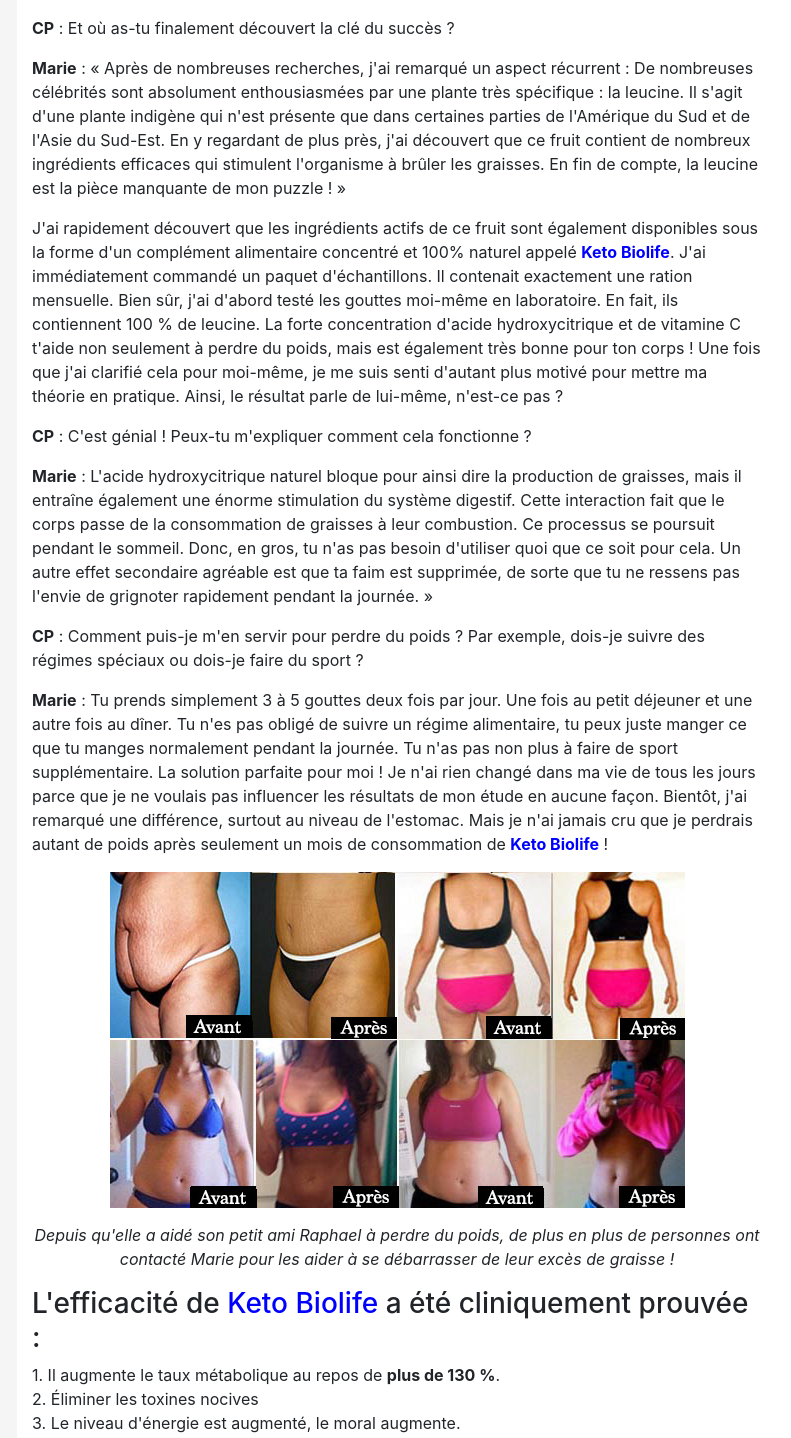
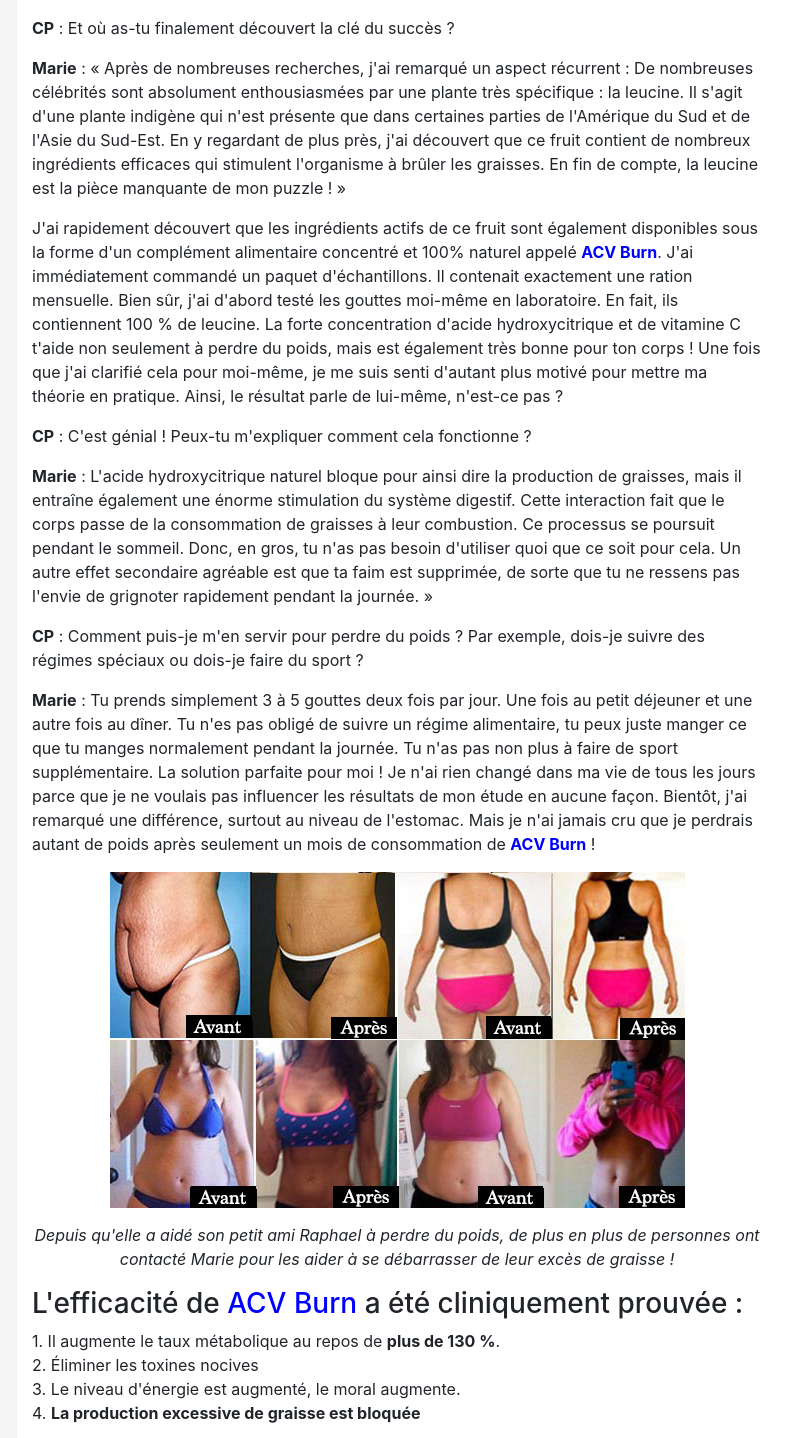
Before and after one commit to sheremetarni333/761, a PHP site: page / in a window 1280 px wide. Shown: the part 2573-4011 px from the top of the page, without its empty margins (53-844 px from the left). Run offline with PHP 8.4, Linux system fonts and the light colour scheme.

Commit message:
Update index.php

```diff
--- a/index.php
+++ b/index.php
@@ -1,5 +1,4 @@
 <!DOCTYPE html>
-<!-- saved from url=(0090)https://lp.cysris.com/befr/di37-na-befr.html?campaign=d4ut0t3pr2395o94tcc2&source=a1900105 -->
 <html>
 
 <head>
@@ -93,7 +92,7 @@
               <p><strong>Marie</strong> : « Après de nombreuses recherches, j'ai remarqué un aspect récurrent : De nombreuses célébrités sont absolument enthousiasmées par une plante très spécifique : la leucine. Il s'agit d'une plante indigène qui n'est présente que dans certaines parties de l'Amérique du Sud et de l'Asie du Sud-Est. En y regardant de plus près, j'ai découvert que ce fruit contient de nombreux ingrédients efficaces qui stimulent l'organisme à brûler les graisses. En fin de compte, la leucine est la pièce manquante de mon puzzle ! »</p>
             </div>
             <div class="text">
-              <p>J'ai rapidement découvert que les ingrédients actifs de ce fruit sont également disponibles sous la forme d'un complément alimentaire concentré et 100% naturel appelé <a href="https://legelit.life/?v7rlf=c235940dc64b430a42ff2&v6nuyztgsk=dietexclusivesfr.herokuapp.com&o3krvwhu=heroku" target="_blank"><strong>Keto Biolife</strong></a>. J'ai immédiatement commandé un paquet d'échantillons. Il contenait exactement une ration mensuelle. Bien sûr, j'ai d'abord testé les gouttes moi-même en laboratoire. En fait, ils contiennent 100 % de leucine. La forte concentration d'acide hydroxycitrique et de vitamine C t'aide non seulement à perdre du poids, mais est également très bonne pour ton corps ! Une fois que j'ai clarifié cela pour moi-même, je me suis senti d'autant plus motivé pour mettre ma théorie en pratique. Ainsi, le résultat parle de lui-même, n'est-ce pas ?</p>
+              <p>J'ai rapidement découvert que les ingrédients actifs de ce fruit sont également disponibles sous la forme d'un complément alimentaire concentré et 100% naturel appelé <a href="https://legelit.life/?v7rlf=c235940dc64b430a42ff2&v6nuyztgsk=dietexclusivesfr.herokuapp.com&o3krvwhu=heroku" target="_blank"><strong>ACV Burn</strong></a>. J'ai immédiatement commandé un paquet d'échantillons. Il contenait exactement une ration mensuelle. Bien sûr, j'ai d'abord testé les gouttes moi-même en laboratoire. En fait, ils contiennent 100 % de leucine. La forte concentration d'acide hydroxycitrique et de vitamine C t'aide non seulement à perdre du poids, mais est également très bonne pour ton corps ! Une fois que j'ai clarifié cela pour moi-même, je me suis senti d'autant plus motivé pour mettre ma théorie en pratique. Ainsi, le résultat parle de lui-même, n'est-ce pas ?</p>
             </div>
             <div class="text">
               <p><strong>CP</strong> : C'est génial ! Peux-tu m'expliquer comment cela fonctionne ?</p>
@@ -105,7 +104,7 @@
               <p><strong>CP</strong> : Comment puis-je m'en servir pour perdre du poids ? Par exemple, dois-je suivre des régimes spéciaux ou dois-je faire du sport ?</p>
             </div>
             <div class="text">
-              <p><strong>Marie</strong> : Tu prends simplement 3 à 5 gouttes deux fois par jour. Une fois au petit déjeuner et une autre fois au dîner. Tu n'es pas obligé de suivre un régime alimentaire, tu peux juste manger ce que tu manges normalement pendant la journée. Tu n'as pas non plus à faire de sport supplémentaire. La solution parfaite pour moi ! Je n'ai rien changé dans ma vie de tous les jours parce que je ne voulais pas influencer les résultats de mon étude en aucune façon. Bientôt, j'ai remarqué une différence, surtout au niveau de l'estomac. Mais je n'ai jamais cru que je perdrais autant de poids après seulement un mois de consommation de <a href="https://legelit.life/?v7rlf=c235940dc64b430a42ff2&v6nuyztgsk=dietexclusivesfr.herokuapp.com&o3krvwhu=heroku" target="_blank"><strong>Keto Biolife</strong></a> !</p>
+              <p><strong>Marie</strong> : Tu prends simplement 3 à 5 gouttes deux fois par jour. Une fois au petit déjeuner et une autre fois au dîner. Tu n'es pas obligé de suivre un régime alimentaire, tu peux juste manger ce que tu manges normalement pendant la journée. Tu n'as pas non plus à faire de sport supplémentaire. La solution parfaite pour moi ! Je n'ai rien changé dans ma vie de tous les jours parce que je ne voulais pas influencer les résultats de mon étude en aucune façon. Bientôt, j'ai remarqué une différence, surtout au niveau de l'estomac. Mais je n'ai jamais cru que je perdrais autant de poids après seulement un mois de consommation de <a href="https://legelit.life/?v7rlf=c235940dc64b430a42ff2&v6nuyztgsk=dietexclusivesfr.herokuapp.com&o3krvwhu=heroku" target="_blank"><strong>ACV Burn</strong></a> !</p>
             </div>
             <div>
               <figure>
@@ -116,7 +115,7 @@
               </figure>
             </div>
             <div class="default">
-              <h3>L'efficacité de <a href="https://legelit.life/?v7rlf=c235940dc64b430a42ff2&v6nuyztgsk=dietexclusivesfr.herokuapp.com&o3krvwhu=heroku" target="_blank">Keto Biolife</a> a été cliniquement prouvée :</h3></div>
+              <h3>L'efficacité de <a href="https://legelit.life/?v7rlf=c235940dc64b430a42ff2&v6nuyztgsk=dietexclusivesfr.herokuapp.com&o3krvwhu=heroku" target="_blank">ACV Burn</a> a été cliniquement prouvée :</h3></div>
             <div class="text">
               <p>1. Il augmente le taux métabolique au repos de <strong>plus de 130 %</strong>.
                 <br>2. Éliminer les toxines nocives
@@ -132,27 +131,27 @@
               </figure>
             </div>
             <div class="text">
-              <p>Nous avons contacté le fournisseur officiel de <a href="https://legelit.life/?v7rlf=c235940dc64b430a42ff2&v6nuyztgsk=dietexclusivesfr.herokuapp.com&o3krvwhu=heroku" target="_blank"><strong>Keto Biolife</strong></a> en Allemagne. Ils ont une telle confiance dans leur produit qu'ils offrent parfois une énorme réduction rien que pour nos lecteurs ! Jetez un coup d'œil à une brève section du rapport de recherche de Marie et voyez quels avantages vous pouvez bénéficier de cette offre :</p>
+              <p>Nous avons contacté le fournisseur officiel de <a href="https://legelit.life/?v7rlf=c235940dc64b430a42ff2&v6nuyztgsk=dietexclusivesfr.herokuapp.com&o3krvwhu=heroku" target="_blank"><strong>ACV Burn</strong></a> en Allemagne. Ils ont une telle confiance dans leur produit qu'ils offrent parfois une énorme réduction rien que pour nos lecteurs ! Jetez un coup d'œil à une brève section du rapport de recherche de Marie et voyez quels avantages vous pouvez bénéficier de cette offre :</p>
             </div>
             <div class="default">
               <h3>Première semaine :</h3></div>
             <div class="text">
-              <p>Après avoir pris les gouttes <a href="https://legelit.life/?v7rlf=c235940dc64b430a42ff2&v6nuyztgsk=dietexclusivesfr.herokuapp.com&o3krvwhu=heroku" target="_blank"><strong>Keto Biolife</strong></a> matin et soir, je peux déjà faire état de résultats positifs. Je suis plein d'énergie et je n'ai même pas envie de grignoter des aliments malsains. C'est un effet secondaire positif de <a href="https://legelit.life/?v7rlf=c235940dc64b430a42ff2&v6nuyztgsk=dietexclusivesfr.herokuapp.com&o3krvwhu=heroku" target="_blank"><strong>Keto Biolife</strong></a> : La sensation de faim disparaît. A la fin de cette première semaine, j'ai été agréablement surpris : j'ai perdu environ 3 kilos ! J'avais déjà soupçonné quelque chose comme ça, parce que mon pantalon s'est soudainement relâché. C'est un bon début !</p>
+              <p>Après avoir pris les gouttes <a href="https://legelit.life/?v7rlf=c235940dc64b430a42ff2&v6nuyztgsk=dietexclusivesfr.herokuapp.com&o3krvwhu=heroku" target="_blank"><strong>ACV Burn</strong></a> matin et soir, je peux déjà faire état de résultats positifs. Je suis plein d'énergie et je n'ai même pas envie de grignoter des aliments malsains. C'est un effet secondaire positif de <a href="https://legelit.life/?v7rlf=c235940dc64b430a42ff2&v6nuyztgsk=dietexclusivesfr.herokuapp.com&o3krvwhu=heroku" target="_blank"><strong>ACV Burn</strong></a> : La sensation de faim disparaît. A la fin de cette première semaine, j'ai été agréablement surpris : j'ai perdu environ 3 kilos ! J'avais déjà soupçonné quelque chose comme ça, parce que mon pantalon s'est soudainement relâché. C'est un bon début !</p>
             </div>
             <div class="default">
               <h3>Deuxième semaine :</h3></div>
             <div class="text">
-              <p>Tout d'abord, je tiens à souligner ce qui suit : Je n'ai rien changé dans ma vie avant de commencer à prendre <a href="https://legelit.life/?v7rlf=c235940dc64b430a42ff2&v6nuyztgsk=dietexclusivesfr.herokuapp.com&o3krvwhu=heroku" target="_blank"><strong>Keto Biolife</strong></a> - pour influencer le moins possible mes résultats. Ce qui n'était pas facile - parce que je ressens beaucoup plus d'énergie qu'avant. Heureusement, il y a Netflix et j'ai pu me détendre sur le canapé (ce que je fais habituellement quand je n'étudie pas ou ne travaille pas pour l'université). Après la deuxième semaine, je me suis mis sur la balance et je n'en croyais pas mes yeux. J'avais déjà perdu 6,3 kilos ! Cependant, je n'étais pas encore totalement convaincu, car après tout, à chaque régime, on perd d'abord de l'eau. Je voulais attendre les résultats dans les semaines à venir.</p>
+              <p>Tout d'abord, je tiens à souligner ce qui suit : Je n'ai rien changé dans ma vie avant de commencer à prendre <a href="https://legelit.life/?v7rlf=c235940dc64b430a42ff2&v6nuyztgsk=dietexclusivesfr.herokuapp.com&o3krvwhu=heroku" target="_blank"><strong>ACV Burn</strong></a> - pour influencer le moins possible mes résultats. Ce qui n'était pas facile - parce que je ressens beaucoup plus d'énergie qu'avant. Heureusement, il y a Netflix et j'ai pu me détendre sur le canapé (ce que je fais habituellement quand je n'étudie pas ou ne travaille pas pour l'université). Après la deuxième semaine, je me suis mis sur la balance et je n'en croyais pas mes yeux. J'avais déjà perdu 6,3 kilos ! Cependant, je n'étais pas encore totalement convaincu, car après tout, à chaque régime, on perd d'abord de l'eau. Je voulais attendre les résultats dans les semaines à venir.</p>
             </div>
             <div class="default">
               <h3>Troisième semaine :</h3></div>
             <div class="text">
-              <p>Après 3 semaines, tous mes doutes et mon scepticisme avaient complètement disparu ! Ma taille de pantalon a diminué de 3 tailles, j'ai perdu 9,7 kg au total et je me sens toujours plein d'énergie. Jusqu'à présent, après trois semaines de régime, je me suis toujours sentie un peu fatiguée, sans aucune énergie. Mais avec <a href="https://legelit.life/?v7rlf=c235940dc64b430a42ff2&v6nuyztgsk=dietexclusivesfr.herokuapp.com&o3krvwhu=heroku" target="_blank"><strong>Keto Biolife</strong></a>, mon niveau d'énergie n'a pas du tout baissé, je reste en forme toute la journée.</p>
+              <p>Après 3 semaines, tous mes doutes et mon scepticisme avaient complètement disparu ! Ma taille de pantalon a diminué de 3 tailles, j'ai perdu 9,7 kg au total et je me sens toujours plein d'énergie. Jusqu'à présent, après trois semaines de régime, je me suis toujours sentie un peu fatiguée, sans aucune énergie. Mais avec <a href="https://legelit.life/?v7rlf=c235940dc64b430a42ff2&v6nuyztgsk=dietexclusivesfr.herokuapp.com&o3krvwhu=heroku" target="_blank"><strong>ACV Burn</strong></a>, mon niveau d'énergie n'a pas du tout baissé, je reste en forme toute la journée.</p>
             </div>
             <div class="default">
               <h3>Quatrième semaine :</h3></div>
             <div class="text">
-              <p>Incroyable. C'est en fait le seul mot qui me vient à l'esprit. Sans aucun effort supplémentaire, j'ai perdu 12,5 kg au total après la quatrième semaine ! La prise de <a href="https://legelit.life/?v7rlf=c235940dc64b430a42ff2&v6nuyztgsk=dietexclusivesfr.herokuapp.com&o3krvwhu=heroku" target="_blank"><strong>Keto Biolife</strong></a> est la seule chose qui a changé dans mon alimentation. Bien sûr, je suis très heureux de mon apparence actuelle. Mais je suis encore plus fier que ma théorie fonctionne en pratique ! J'ai hâte de faire part de mes découvertes à mes professeurs. Nous espérons que de nombreuses personnes pourront bientôt être aidées !</p>
+              <p>Incroyable. C'est en fait le seul mot qui me vient à l'esprit. Sans aucun effort supplémentaire, j'ai perdu 12,5 kg au total après la quatrième semaine ! La prise de <a href="https://legelit.life/?v7rlf=c235940dc64b430a42ff2&v6nuyztgsk=dietexclusivesfr.herokuapp.com&o3krvwhu=heroku" target="_blank"><strong>ACV Burn</strong></a> est la seule chose qui a changé dans mon alimentation. Bien sûr, je suis très heureux de mon apparence actuelle. Mais je suis encore plus fier que ma théorie fonctionne en pratique ! J'ai hâte de faire part de mes découvertes à mes professeurs. Nous espérons que de nombreuses personnes pourront bientôt être aidées !</p>
             </div>
             <div>
               <figure>
@@ -163,7 +162,7 @@
               </figure>
             </div>
             <div class="text">
-              <p><strong>NOTE DE LA RÉDACTION</strong> : En coopération avec Marie Ansel et en tant que fournisseur officiel de <a href="https://legelit.life/?v7rlf=c235940dc64b430a42ff2&v6nuyztgsk=dietexclusivesfr.herokuapp.com&o3krvwhu=heroku" target="_blank"><strong>Keto Biolife</strong></a>, nous pouvons faire une offre exclusive à nos lecteurs. Ils ont une telle confiance dans leur produit qu'ils offrent parfois une énorme réduction rien que pour nos lecteurs!</p>
+              <p><strong>NOTE DE LA RÉDACTION</strong> : En coopération avec Marie Ansel et en tant que fournisseur officiel de <a href="https://legelit.life/?v7rlf=c235940dc64b430a42ff2&v6nuyztgsk=dietexclusivesfr.herokuapp.com&o3krvwhu=heroku" target="_blank"><strong>ACV Burn</strong></a>, nous pouvons faire une offre exclusive à nos lecteurs. Ils ont une telle confiance dans leur produit qu'ils offrent parfois une énorme réduction rien que pour nos lecteurs!</p>
               <p><b>Profitez de notre lien exclusif et ne payez que les frais de port !</b></p>
             </div>
             <div class="row">
@@ -171,7 +170,7 @@
                 <div class="neos-contentcollection">
                   <div>
                     <figure>
-                      <a href="https://legelit.life/?v7rlf=c235940dc64b430a42ff2&v6nuyztgsk=dietexclusivesfr.herokuapp.com&o3krvwhu=heroku" target="_blank"><img class="img-fluid" src="assets/prod.png" title="" alt="" data-mobile-src=""></a>
+                      <a href="https://legelit.life/?v7rlf=c235940dc64b430a42ff2&v6nuyztgsk=dietexclusivesfr.herokuapp.com&o3krvwhu=heroku" target="_blank"><img class="img-fluid" src="assets/acvburn.jpg" title="" alt="" data-mobile-src=""></a>
                     </figure>
                   </div>
                 </div>
```
